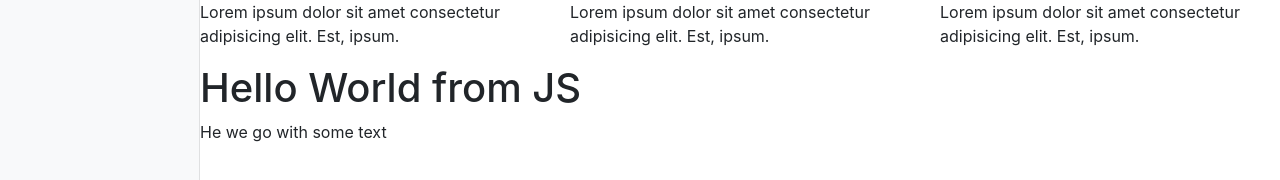
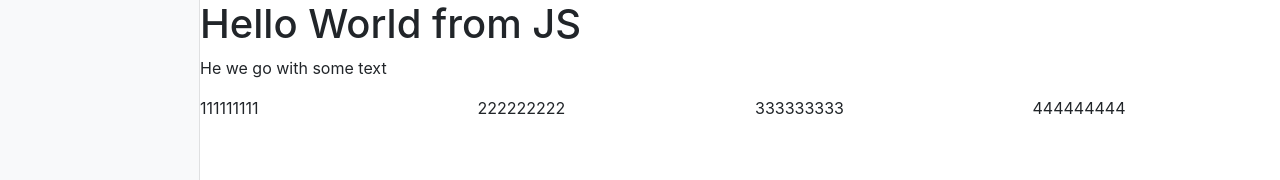
Before and after one commit to Radist-electric/js-constructor, a plain HTML site: page index.html in a window 1280 px wide. Shown: the top 180 px of the page. Drawn offline with nearby package versions, Linux system fonts and the light colour scheme.

Commit message:
I created functions returned some content

```diff
--- a/index.html
+++ b/index.html
@@ -11,17 +11,7 @@
   <div id="app" class="container-fluid">
     <div id="panel" class="bg-light sidebar"></div>
     <div id="site" class="content">
-      <div class="row">
-        <div class="col-sm">
-          <p>Lorem ipsum dolor sit amet consectetur adipisicing elit. Est, ipsum.</p>
-        </div>
-        <div class="col-sm">
-          <p>Lorem ipsum dolor sit amet consectetur adipisicing elit. Est, ipsum.</p>
-        </div>
-        <div class="col-sm">
-          <p>Lorem ipsum dolor sit amet consectetur adipisicing elit. Est, ipsum.</p>
-        </div>
-      </div>
+
     </div>
   </div>
   <script src="index.js"></script>
--- a/index.js
+++ b/index.js
@@ -6,6 +6,7 @@ const model = [
       '111111111',
       '222222222',
       '333333333',
+      '444444444'
     ]
   }
 ]
@@ -14,24 +15,46 @@ const $site = document.querySelector('#site')
 model.forEach(block => {
   let html = ''
   if (block.type === 'title') {
-    html = `
+    html = title(block)
+  } else if (block.type === 'text') {
+    html = text(block)
+  } else if (block.type === 'columns') {
+    html = columns(block)
+  }
+  $site.insertAdjacentHTML('beforeend', html)
+
+})
+
+function title(block) {
+  return `
   <div class="row">
     <div class="col-sm">
       <h1>${block.value}</h1>
     </div>
   </div>
   `
-  } else if (block.type === 'text') {
-    html = `
+}
+function text(block) {
+  return `
   <div class="row">
     <div class="col-sm">
       <p>${block.value}</p>
     </div>
   </div>
   `
-  } else if (block.type === 'columns') {
-
 }
-  $site.insertAdjacentHTML('beforeend', html)
-
+function columns(block) {
+  let html = ''
+  block.value.forEach(item => {
+    html+= `
+    <div class="col-sm">
+      <p>${item}</p>
+    </div>
+    `
   })
+  return `
+  <div class="row">
+    ${html}
+  </div>
+  `
+}
```
Lines whose indentation alone changed are shown as unchanged.
